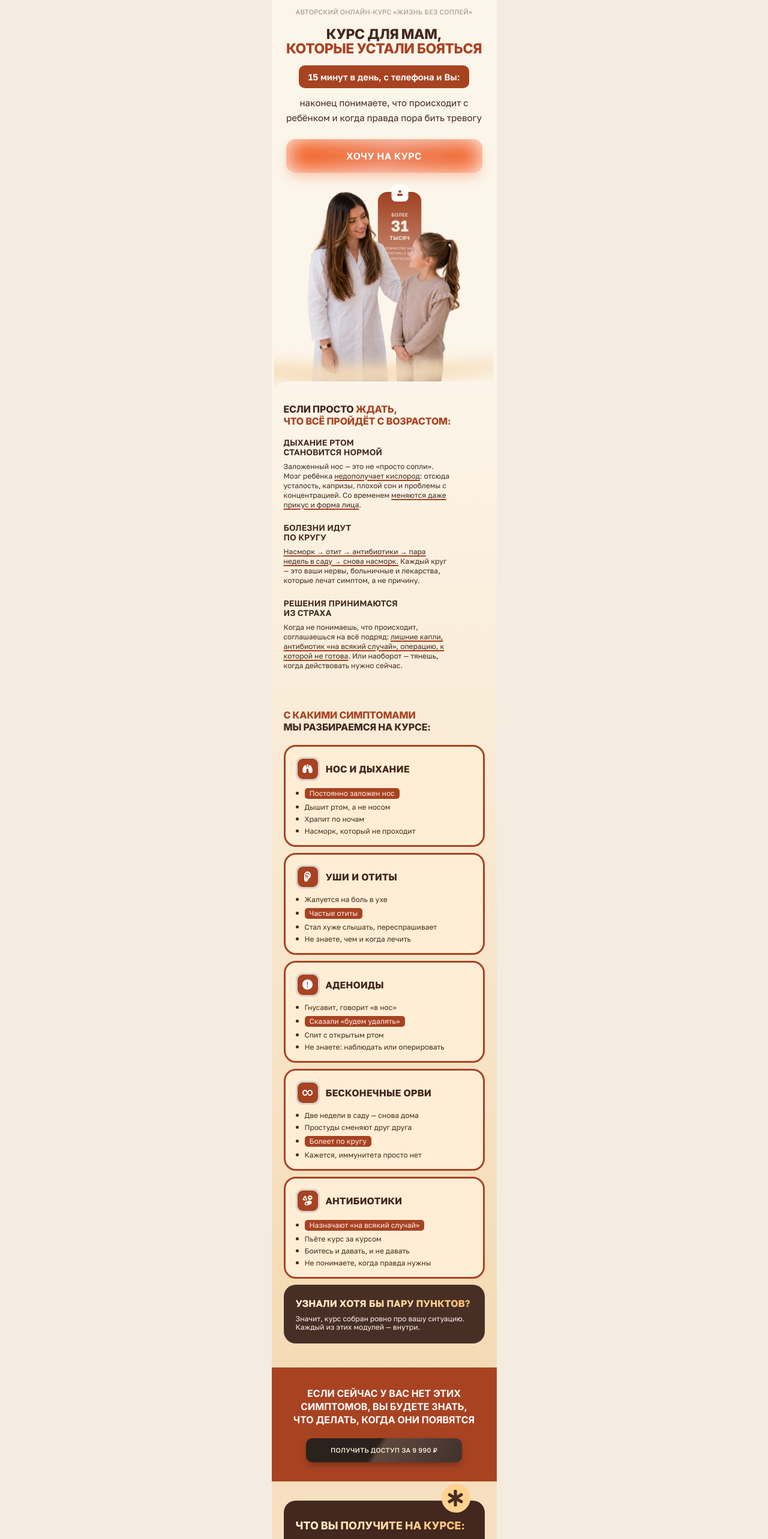
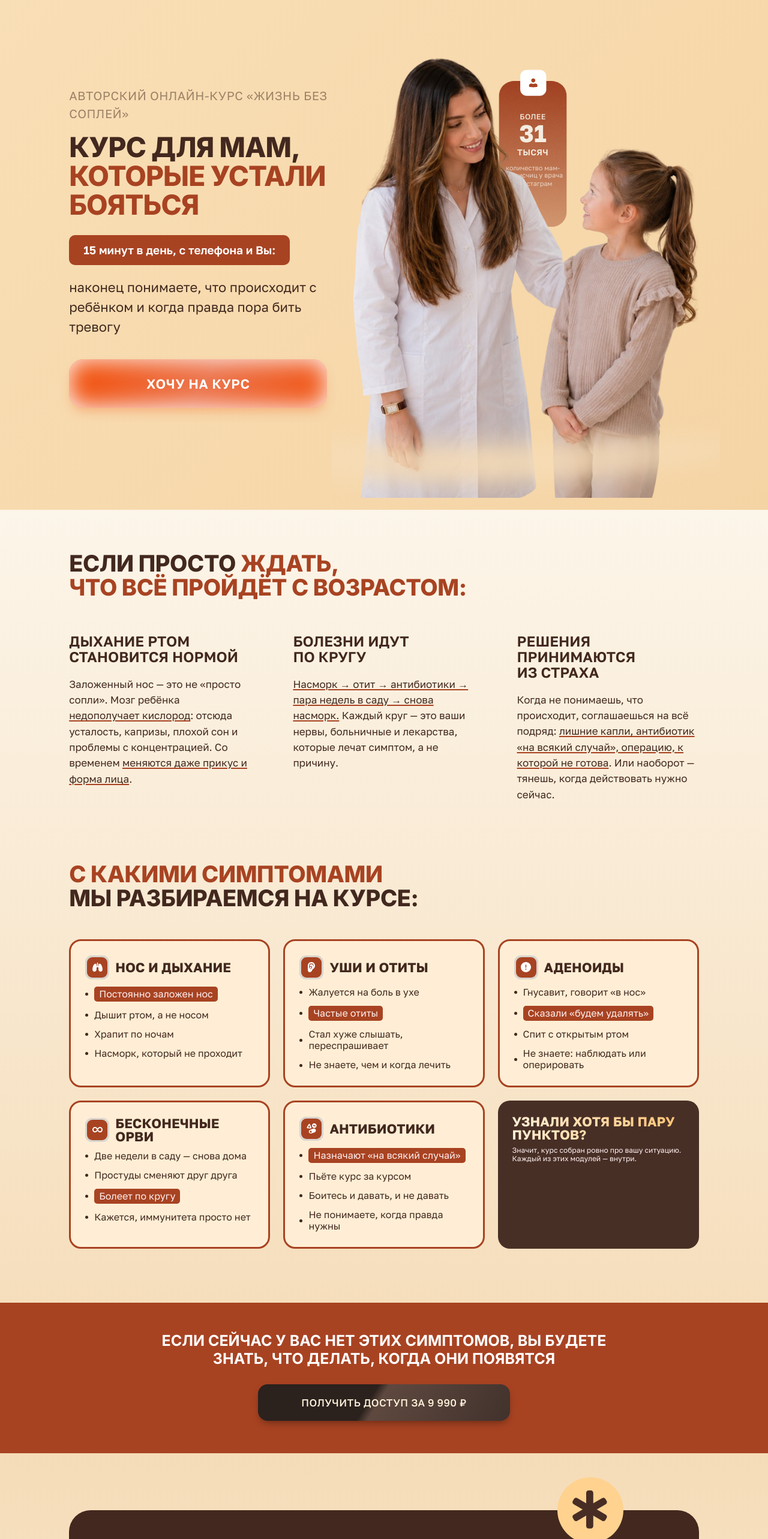
Before and after one commit to Scrymez/doc_lora, a React (Vite) app: page / in a window 1280 px wide. Shown: the part 20-2586 px from the top of the page at 60% size. Built offline with nearby package versions, Linux system fonts and the light colour scheme.

Commit message:
feat: add desktop landing layout

```diff
--- a/src/App.tsx
+++ b/src/App.tsx
@@ -12,10 +12,10 @@ import Enrollment from './sections/Enrollment'
 
 function App() {
   return (
-    <main className="mx-auto min-h-screen w-full max-w-[375px] overflow-hidden bg-[#fcf5e9]">
+    <main className="site-shell mx-auto min-h-screen w-full max-w-[375px] overflow-hidden bg-[#fcf5e9]">
       <Hero />
       {/* Средний блок — единый градиент FCF5E9 → F5DBB6 → FCF5E9 */}
-      <div className="relative z-30 -mt-8 overflow-hidden rounded-t-[24px] bg-[linear-gradient(180deg,#fcf5e9_0%,#f5dbb6_50%,#fcf5e9_100%)]">
+      <div className="middle-shell relative z-30 -mt-8 overflow-hidden rounded-t-[24px] bg-[linear-gradient(180deg,#fcf5e9_0%,#f5dbb6_50%,#fcf5e9_100%)]">
         <Waiting />
         <Symptoms />
         <NoSymptoms />
--- a/src/index.css
+++ b/src/index.css
@@ -88,3 +88,156 @@ footer { padding:76px 24px 84px; background:#fcf5e9; text-align:center; }
 .legal-footer nav { margin-top:28px; display:flex; flex-direction:column; align-items:flex-start; }
 .legal-footer nav a { color:#fff; font-size:13px; line-height:1.55; text-decoration:underline; text-underline-offset:2px; }
 .legal-note { margin-top:40px; color:#9c9693; font-size:15px; font-style:italic; line-height:1.25; }
+
+@media (min-width: 1024px) {
+  body { background:#f3eadf; }
+  .site-shell { max-width:1440px; }
+
+  .hero-section {
+    position:relative;
+    min-height:870px;
+    display:grid;
+    grid-template-columns:minmax(420px, .9fr) minmax(560px, 1.1fr);
+    align-items:center;
+    padding:50px 9% 20px;
+    text-align:left;
+    background:linear-gradient(135deg,#f9dfb6 0%,#f5d4a4 100%);
+  }
+  .hero-copy { position:relative; z-index:20; max-width:560px; transform:translateY(-18px); }
+  .hero-copy > p:first-child { font-size:20px; }
+  .hero-copy h1 { margin-top:18px; font-size:clamp(42px,3.6vw,52px); line-height:1.04; }
+  .hero-copy > div { justify-content:flex-start; margin-top:26px; }
+  .hero-copy > div span { padding:11px 24px; font-size:19px; }
+  .hero-copy > p:nth-of-type(2) { max-width:520px; margin-top:20px; font-size:22px; line-height:1.5; }
+  .hero-copy > a { width:430px; margin-top:38px; padding:24px 20px; border-radius:24px; font-size:22px; text-align:center; }
+  .hero-visual { align-self:end; height:800px; margin:0; align-items:flex-end; }
+  .hero-visual > img:last-child { width:min(100%,720px); height:800px; object-fit:contain; object-position:bottom center; }
+  .hero-visual > img:first-child { height:180px; bottom:-3%; }
+  .hero-visual > div { left:52%; top:105px; transform:scale(1.55); transform-origin:top center; }
+
+  .middle-shell { margin-top:0; border-radius:54px 54px 0 0; }
+  .waiting-section { padding:70px 9% 45px; }
+  .waiting-section > h2 { max-width:760px; font-size:38px; line-height:1.05; }
+  .waiting-grid { display:grid; grid-template-columns:repeat(3,1fr); gap:70px; margin-top:56px; }
+  .waiting-grid h3 { font-size:24px; line-height:1.08; }
+  .waiting-grid p { max-width:none; margin-top:20px; font-size:17px; line-height:1.55; }
+
+  .symptoms-section { padding:55px 9% 90px; }
+  .symptoms-section > h2 { font-size:38px; line-height:1.05; }
+  .symptoms-grid { display:grid; grid-template-columns:repeat(3,1fr); gap:22px; margin-top:48px; }
+  .symptoms-grid > div { min-height:220px; padding:24px; }
+  .symptoms-grid > div:last-child { grid-column:3; }
+  .symptoms-grid h3 { font-size:22px; }
+  .symptoms-grid ul { gap:13px; }
+  .symptoms-grid li span:last-child { font-size:16px; line-height:1.2; }
+
+  .no-symptoms-section { padding:48px 9% 54px; }
+  .no-symptoms-section > p { max-width:760px; font-size:25px; line-height:1.2; }
+  .no-symptoms-section > div { margin-top:28px; }
+  .no-symptoms-section a { width:420px; padding:18px 28px; border-radius:16px; font-size:17px; }
+
+  .course-value-section { padding:95px 9% 55px; }
+  .course-value-card { padding:70px 70px 48px; border-radius:36px; }
+  .course-value-card > h2 { font-size:38px; line-height:1.04; }
+  .course-star { top:-55px; right:12%; width:110px; height:110px; }
+  .course-star img { width:62px; height:66px; }
+  .course-value-grid { display:grid; grid-template-columns:repeat(3,1fr); gap:48px 55px; margin-top:62px; }
+  .course-value-item > div { font-size:48px; }
+  .course-value-item > p { margin-top:14px; font-size:17px; line-height:1.45; }
+  .course-value-card > hr { margin:56px 0 30px; }
+  .course-value-card > p { font-size:18px; line-height:1.4; }
+
+  .benefits-section { padding:55px 12% 100px; }
+  .benefits-section > h2 { font-size:34px; line-height:1.05; }
+  .benefits-grid { display:grid; grid-template-columns:repeat(2,1fr); gap:28px 80px; margin-top:46px; }
+  .benefits-grid > div { gap:16px; }
+  .benefits-grid svg { width:20px; height:20px; }
+  .benefits-grid p { font-size:17px; line-height:1.45; }
+  .benefits-section > div:last-child { margin-top:54px; }
+  .benefits-section a { width:380px; padding:20px; border-radius:18px; font-size:18px; }
+
+  .about-section { display:grid; grid-template-columns:1fr 1fr; align-items:center; min-height:760px; padding:0 9%; border-radius:0 0 54px 54px; background:linear-gradient(135deg,#f6d8ae,#fff8ec); }
+  .about-photo { align-self:end; order:0; height:700px; overflow:visible; background:none; border-radius:0; }
+  .about-photo > img:first-child { width:100%; height:100%; object-fit:contain; object-position:bottom center; }
+  .about-photo > div { left:18%; bottom:70px; transform:scale(1.45); transform-origin:bottom left; }
+  .about-copy { order:1; max-width:570px; padding:0 0 0 45px; }
+  .about-copy h3 { font-size:44px; line-height:1.04; }
+  .about-copy > div { max-width:520px; margin-top:30px; padding:9px 14px; }
+  .about-copy > p { max-width:520px; margin-top:32px; font-size:19px; line-height:1.6; text-align:left; }
+  .about-copy > a { width:420px; margin-top:34px; padding:17px 25px; font-size:14px; }
+
+  .worry-section { padding:100px 9% 90px; }
+  .worry-section > h2 { max-width:780px; font-size:42px; line-height:1.02; }
+  .worry-section > p { margin-top:15px; font-size:18px; }
+  .worry-list { display:grid; grid-template-columns:420px minmax(0,1fr); grid-auto-flow:dense; gap:12px 38px; margin-top:50px; }
+  .worry-item { grid-column:1; overflow:visible; }
+  .worry-item button { min-height:64px; padding:16px 22px; border-radius:14px; }
+  .worry-item button span { font-size:17px; }
+  .worry-item.is-active > div { position:absolute; left:calc(9% + 458px); right:9%; margin-top:calc(-64px); min-height:368px; padding:42px 48px; border-radius:22px; }
+  .worry-item.is-active > div > p:first-child { font-size:14px; }
+  .worry-item.is-active > div h3 { max-width:600px; margin-top:14px; font-size:30px; line-height:1.12; }
+  .worry-item.is-active > div p:last-of-type { max-width:650px; margin-top:24px; font-size:17px; line-height:1.55; }
+  .worry-item.is-active > div span { margin-top:30px; padding:12px 20px; font-size:14px; }
+  .worry-list:has(.worry-item.is-active) { min-height:380px; }
+
+  .mission-section { padding:75px 15% 90px; }
+  .mission-section > p { font-size:30px; line-height:1.18; }
+  .mission-section > div { margin-top:25px; }
+  .mission-section > div span { font-size:18px; }
+  .mission-section svg { width:32px; height:32px; }
+
+  .reviews-section { padding:80px 0 72px; }
+  .reviews-section > h2 { padding:0 9%; font-size:42px; line-height:1.02; }
+  .reviews-toolbar { margin:32px 9% 0; padding:13px 22px; }
+  .reviews-toolbar > span:first-child { font-size:16px; }
+  .reviews-toolbar > span:last-child { padding:7px 18px; font-size:14px; }
+  .reviews-track { gap:24px; margin-top:30px; padding:0 9% 18px; scroll-padding-left:9%; }
+  .review-card { width:390px; height:540px; padding:16px; border-radius:26px; }
+  .review-card > div { padding:24px; border-radius:20px; }
+  .review-card > div > p:first-child { font-size:16px; }
+  .review-card > div > p:nth-child(2) { font-size:14px; line-height:1.5; }
+  .review-card > div > p:last-child { font-size:11px; }
+  .reviews-dots { margin-top:18px; }
+  .reviews-outcome { max-width:700px; margin:24px auto 0; padding:22px 28px; }
+  .reviews-outcome > p:first-child { font-size:13px; }
+  .reviews-outcome > p:last-child { font-size:16px; }
+
+  .price-section { padding:100px 9% 85px; border-radius:54px; }
+  .section-title { font-size:38px; }
+  .price-card { display:grid; grid-template-columns:1.1fr .9fr; gap:0 70px; max-width:1050px; margin:40px auto 0; padding:48px 60px 40px; border-radius:30px; }
+  .price-card .price-lead { grid-column:1; }
+  .price-card .price-lead > p { font-size:14px; }
+  .price-heading strong { font-size:34px; }
+  .price-heading span { font-size:13px; }
+  .price-card ul { grid-column:1; grid-row:2 / span 3; margin-top:32px; font-size:16px; }
+  .price-card li { margin-bottom:18px; padding-left:25px; }
+  .price-card li::before { top:6px; width:10px; height:10px; }
+  .price-number { grid-column:2; grid-row:1; align-self:end; justify-content:center; margin:38px 0 0; padding:20px 0 10px; }
+  .price-number b { font-size:38px; }
+  .price-number s { font-size:17px; }
+  .price-button { grid-column:2; grid-row:2; align-self:start; margin-top:30px; padding:18px; border-radius:16px; font-size:17px; }
+  .price-card small { grid-column:2; grid-row:3; margin-top:20px; font-size:11px; }
+  .faq { max-width:1050px; margin:100px auto 0; }
+  .faq h2 { font-size:38px; }
+  .faq-item { padding:26px 0; }
+  .faq-item button { font-size:19px; }
+  .faq-item p { max-width:780px; font-size:17px; line-height:1.5; }
+
+  footer:not(.legal-footer) { display:grid; grid-template-columns:1fr 1fr; gap:60px; align-items:center; padding:100px 12%; text-align:left; }
+  .footer-copy h2 { font-size:42px; }
+  .footer-copy p { margin-top:28px; font-size:19px; line-height:1.45; }
+  .video-placeholder { grid-column:2; grid-row:1 / span 4; width:100%; height:330px; margin:0; }
+  .footer-sign { grid-column:1; margin-top:0; font-size:22px; }
+  .footer-button { grid-column:1; width:360px; margin:0; padding:18px 24px; font-size:17px; }
+  .disclaimer-section { padding:90px 18% 120px; border-bottom-width:18px; }
+  .disclaimer-card { padding:50px 70px 45px; border-radius:28px; }
+  .disclaimer-card h2 { font-size:36px; }
+  .disclaimer-card p { font-size:19px; line-height:1.45; }
+  .disclaimer-card b { font-size:19px; }
+  .legal-footer { display:grid; grid-template-columns:1fr 1.6fr; gap:10px 80px; padding:70px 9% 80px; }
+  .legal-footer h2 { font-size:28px; }
+  .legal-footer address { grid-column:1; font-size:15px; }
+  .legal-footer nav { grid-column:1; margin-top:24px; }
+  .legal-footer nav a { font-size:14px; }
+  .legal-note { grid-column:2; grid-row:1 / span 3; margin:0; font-size:16px; line-height:1.45; }
+}
--- a/src/sections/About.tsx
+++ b/src/sections/About.tsx
@@ -9,9 +9,9 @@ const avatars = [av1, av2, av3, av4, av5]
 
 export default function About() {
   return (
-    <section className="bg-[#fcf5e9] pb-10">
+    <section className="about-section bg-[#fcf5e9] pb-10">
       {/* Фото на всю ширину + бейдж 8+, скругление низа 20 */}
-      <div className="relative overflow-hidden rounded-b-[20px] bg-gradient-to-b from-[#fcf5e9] to-[#f6ddb8]">
+      <div className="about-photo relative overflow-hidden rounded-b-[20px] bg-gradient-to-b from-[#fcf5e9] to-[#f6ddb8]">
         <img
           src={photo}
           alt="Омарова Маржана — врач"
@@ -33,7 +33,7 @@ export default function About() {
         </div>
       </div>
 
-      <div className="px-5 pt-5">
+      <div className="about-copy px-5 pt-5">
         <h3 className="h-display text-[22px] leading-[1.1] text-brown">
           Я больше <span className="text-accent">8 лет</span> помогаю детям{' '}
           <span className="text-accent">дышать свободно</span>
--- a/src/sections/Benefits.tsx
+++ b/src/sections/Benefits.tsx
@@ -42,12 +42,12 @@ function Arrow() {
 
 export default function Benefits() {
   return (
-    <section className="px-5 pt-2 pb-10">
+    <section className="benefits-section px-5 pt-2 pb-10">
       <h2 className="font-display text-[16px] font-extrabold uppercase leading-[20px] text-brown">
         Благодаря курсу вы:
       </h2>
 
-      <div className="mt-5 flex flex-col gap-5">
+      <div className="benefits-grid mt-5 flex flex-col gap-5">
         {items.map((text, i) => (
           <div key={i} className="flex gap-2.5">
             <Arrow />
--- a/src/sections/CourseValue.tsx
+++ b/src/sections/CourseValue.tsx
@@ -38,10 +38,10 @@ const items: ReactNode[] = [
 
 export default function CourseValue() {
   return (
-    <section className="px-5 py-8">
-      <div className="relative rounded-[20px] bg-[#42281e] px-5 pt-8 pb-7">
+    <section className="course-value-section px-5 py-8">
+      <div className="course-value-card relative rounded-[20px] bg-[#42281e] px-5 pt-8 pb-7">
         {/* Звёздочка */}
-        <span className="absolute -top-7 right-6 flex h-12 w-12 items-center justify-center rounded-full bg-[#ffd28f]">
+        <span className="course-star absolute -top-7 right-6 flex h-12 w-12 items-center justify-center rounded-full bg-[#ffd28f]">
           <img src={starIcon} alt="" className="h-[29px] w-[27px]" />
         </span>
 
@@ -49,9 +49,9 @@ export default function CourseValue() {
           <Gold>Что вы получите на курсе:</Gold>
         </h2>
 
-        <div className="mt-6 flex flex-col gap-5">
+        <div className="course-value-grid mt-6 flex flex-col gap-5">
           {items.map((text, i) => (
-            <div key={i}>
+            <div key={i} className="course-value-item">
               <div className="font-display text-[22px] font-extrabold leading-none">
                 <Gold>{i + 1}</Gold>
               </div>
--- a/src/sections/Hero.tsx
+++ b/src/sections/Hero.tsx
@@ -5,7 +5,8 @@ import userIcon from '../assets/Новая папка/1 БЛОК/1 БЛОК/basi
 
 export default function Hero() {
   return (
-    <section className="overflow-hidden px-6 pt-8 pb-6 text-center">
+    <section className="hero-section overflow-hidden px-6 pt-8 pb-6 text-center">
+      <div className="hero-copy">
       <p className="text-[11px] font-normal uppercase tracking-wide text-brown/50">
         Авторский онлайн-курс «Жизнь без соплей»
       </p>
@@ -33,9 +34,10 @@ export default function Hero() {
       >
         Хочу на курс
       </a>
+      </div>
 
       {/* Фото + бейдж */}
-      <div className="relative mt-8 flex justify-center">
+      <div className="hero-visual relative mt-8 flex justify-center">
         {/* Тёплое свечение-подложка */}
         <img
           src={glow}
--- a/src/sections/Mission.tsx
+++ b/src/sections/Mission.tsx
@@ -1,6 +1,6 @@
 export default function Mission() {
   return (
-    <section className="bg-[#fcf5e9] px-5 pt-5 pb-8">
+    <section className="mission-section bg-[#fcf5e9] px-5 pt-5 pb-8">
       <p className="text-center font-display text-[12px] font-extrabold uppercase leading-[16px] text-brown">
         Вы можете{' '}
         <span className="text-accent">
--- a/src/sections/NoSymptoms.tsx
+++ b/src/sections/NoSymptoms.tsx
@@ -1,6 +1,6 @@
 export default function NoSymptoms() {
   return (
-    <section className="bg-[#a84322] px-6 py-8 text-center">
+    <section className="no-symptoms-section bg-[#a84322] px-6 py-8 text-center">
       <p className="mx-auto max-w-[312px] font-display text-[16px] font-bold uppercase leading-[22px] text-white">
         Если сейчас у вас нет этих симптомов, вы будете знать, что делать, когда
         они появятся
--- a/src/sections/Symptoms.tsx
+++ b/src/sections/Symptoms.tsx
@@ -62,14 +62,14 @@ const cards: Card[] = [
 
 export default function Symptoms() {
   return (
-    <section className="px-5 pt-6 pb-10">
+    <section className="symptoms-section px-5 pt-6 pb-10">
       <h2 className="h-display text-[16px] leading-[20px] text-brown">
         <span className="text-accent">С какими симптомами</span>
         <br />
         мы разбираемся на курсе:
       </h2>
 
-      <div className="mt-5 flex flex-col gap-[10px]">
+      <div className="symptoms-grid mt-5 flex flex-col gap-[10px]">
         {cards.map((card) => (
           <div
             key={card.title}
--- a/src/sections/Waiting.tsx
+++ b/src/sections/Waiting.tsx
@@ -62,14 +62,14 @@ const items = [
 
 export default function Waiting() {
   return (
-    <section className="px-5 pt-9 pb-10">
+    <section className="waiting-section px-5 pt-9 pb-10">
       <h2 className="h-display max-w-[287px] text-[16px] leading-[20px] text-brown">
         Если просто <span className="text-accent">ждать,</span>
         <br />
         <span className="text-accent">что всё пройдёт с возрастом:</span>
       </h2>
 
-      <div className="mt-[18px] flex flex-col gap-[22px]">
+      <div className="waiting-grid mt-[18px] flex flex-col gap-[22px]">
         {items.map((it, i) => (
           <div key={i}>
             <h3 className="text-[14px] font-semibold uppercase leading-[16px] text-brown">
--- a/src/sections/WorryTabs.tsx
+++ b/src/sections/WorryTabs.tsx
@@ -58,7 +58,7 @@ export default function WorryTabs() {
   const [open, setOpen] = useState(1)
 
   return (
-    <section className="bg-[#fcf5e9] px-5 pt-4 pb-6">
+    <section className="worry-section bg-[#fcf5e9] px-5 pt-4 pb-6">
       <h2 className="h-display text-[20px] leading-[1.05] text-brown">
         Что вас <span className="text-accent">тревожит</span> больше всего?
       </h2>
@@ -66,11 +66,11 @@ export default function WorryTabs() {
         Нажмите на свою тему — покажу, что станет понятно после курса.
       </p>
 
-      <div className="mt-4 flex flex-col gap-2">
+      <div className="worry-list mt-4 flex flex-col gap-2">
         {items.map((it, i) => {
           const active = i === open
           return (
-            <div key={it.name} className="overflow-hidden rounded-[12px]">
+            <div key={it.name} className={`worry-item overflow-hidden rounded-[12px] ${active ? 'is-active' : ''}`}>
               <button
                 type="button"
                 onClick={() => setOpen(active ? -1 : i)}
```
Also changed, not shown: src/sections/Reviews.tsx (+6 -6 lines).
